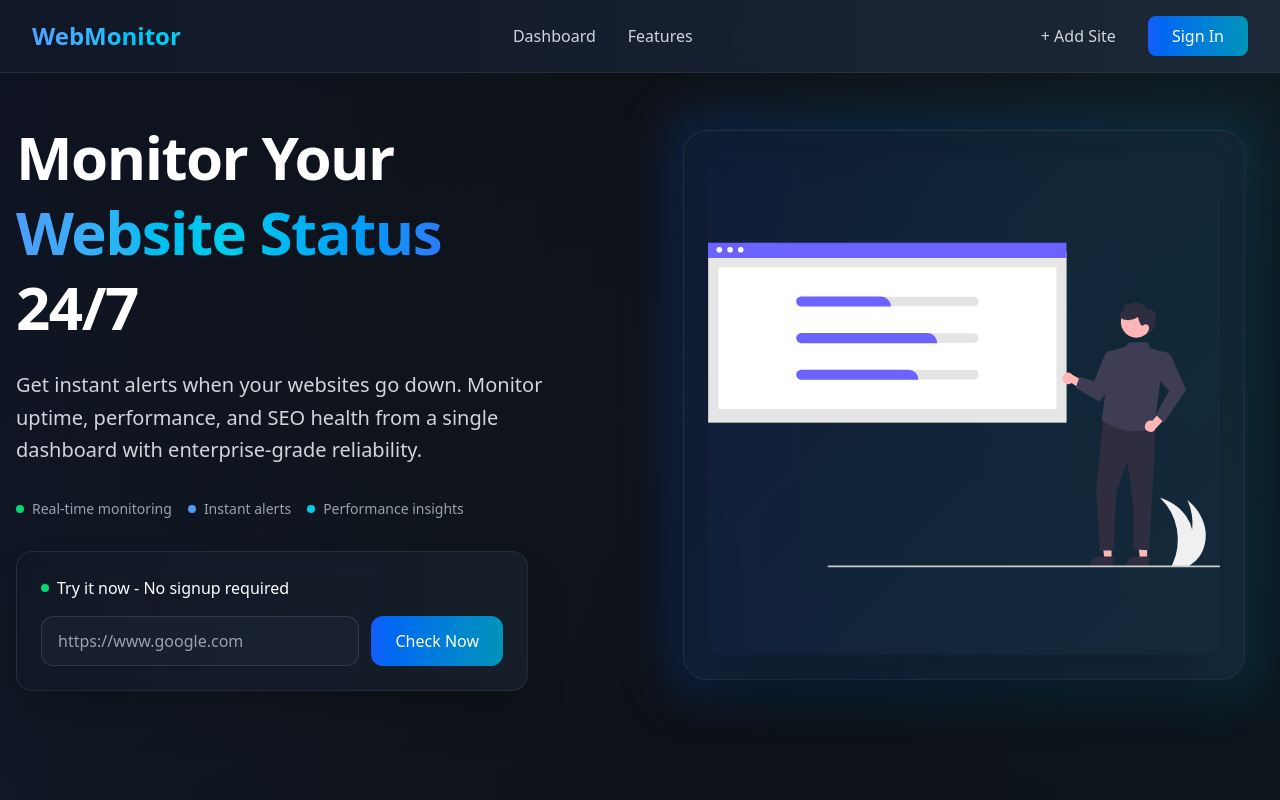
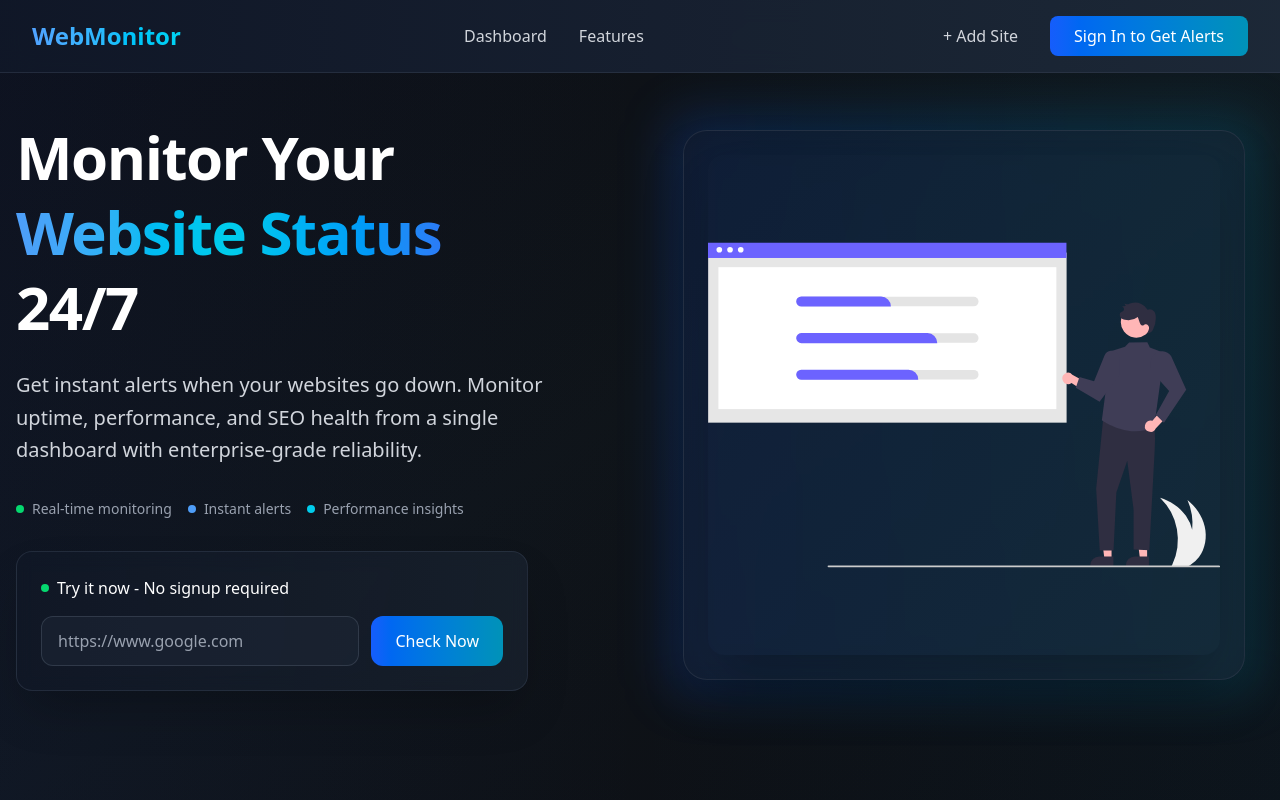
Before and after one commit to Dineshsoni02/WebmonitorV2, a React (Vite) app in the folder frontend/: page / in a window 1280 px wide. Shown: the top 800 px of the page. Built offline with nearby package versions, Linux system fonts and the light colour scheme.

Commit message:
some minor changes

```diff
--- a/frontend/src/components/BodyComponent.jsx
+++ b/frontend/src/components/BodyComponent.jsx
@@ -51,7 +51,6 @@ const NavigationBar = () => {
 
           {/* Desktop Navigation Links */}
           <div className="hidden md:flex items-center space-x-8">
-
             <button
               onClick={() => handleScrollToSection("dashboard")}
               className="text-gray-300 hover:text-white transition-colors duration-200 font-medium cursor-pointer"
@@ -78,7 +77,7 @@ const NavigationBar = () => {
               onClick={() => handleAuthNavigation("signup")}
               className="bg-gradient-to-r from-blue-600 to-cyan-600 hover:from-blue-700 hover:to-cyan-700 text-white px-6 py-2 rounded-lg font-medium transition-all duration-300 transform hover:scale-105 hover:shadow-lg hover:shadow-cyan-500/25 cursor-pointer"
             >
-              Sign In
+              Sign In to Get Alerts
             </button>
           </div>
 
@@ -143,7 +142,7 @@ const NavigationBar = () => {
                   onClick={() => handleAuthNavigation("signup")}
                   className="block w-full bg-gradient-to-r from-blue-600 to-cyan-600 hover:from-blue-700 hover:to-cyan-700 text-white px-3 py-2 rounded-lg font-medium transition-all duration-300 cursor-pointer"
                 >
-                  Sign In
+                  Sign In to Get Alerts
                 </button>
               </div>
             </div>
```
